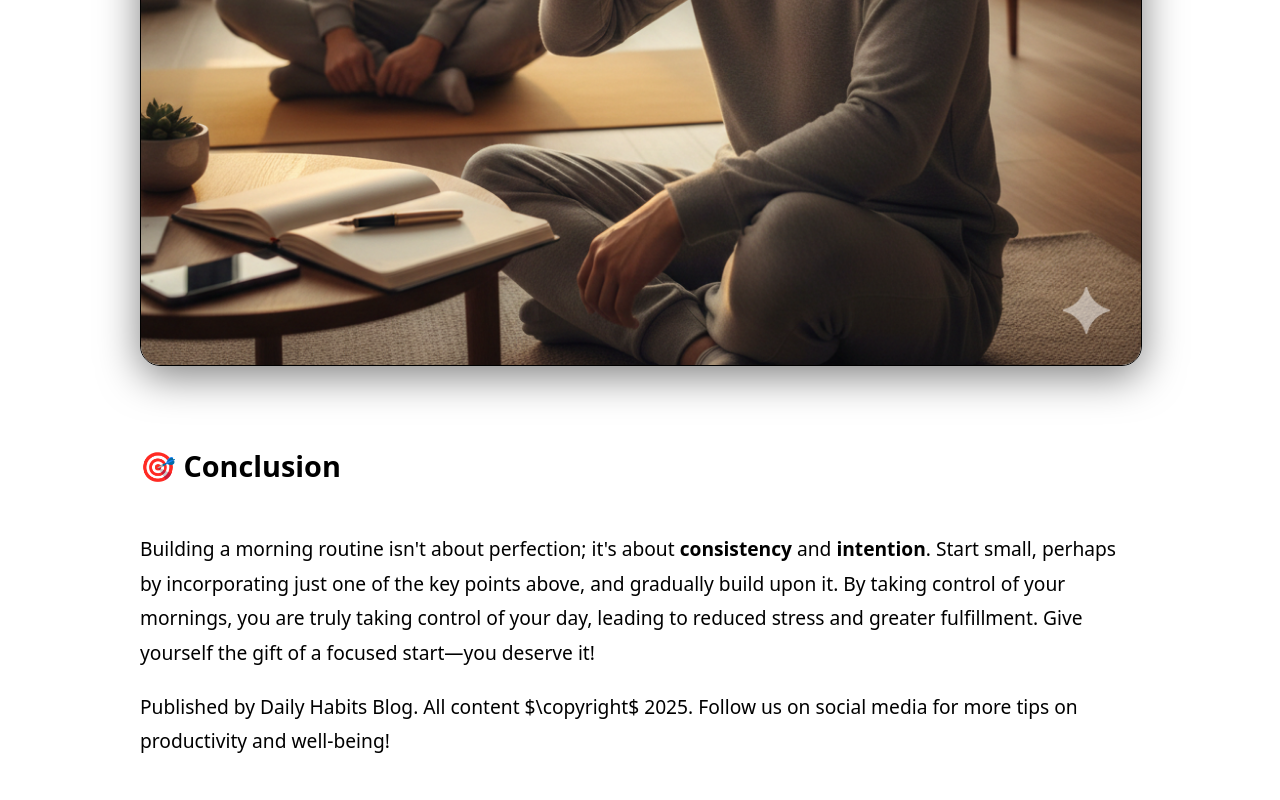
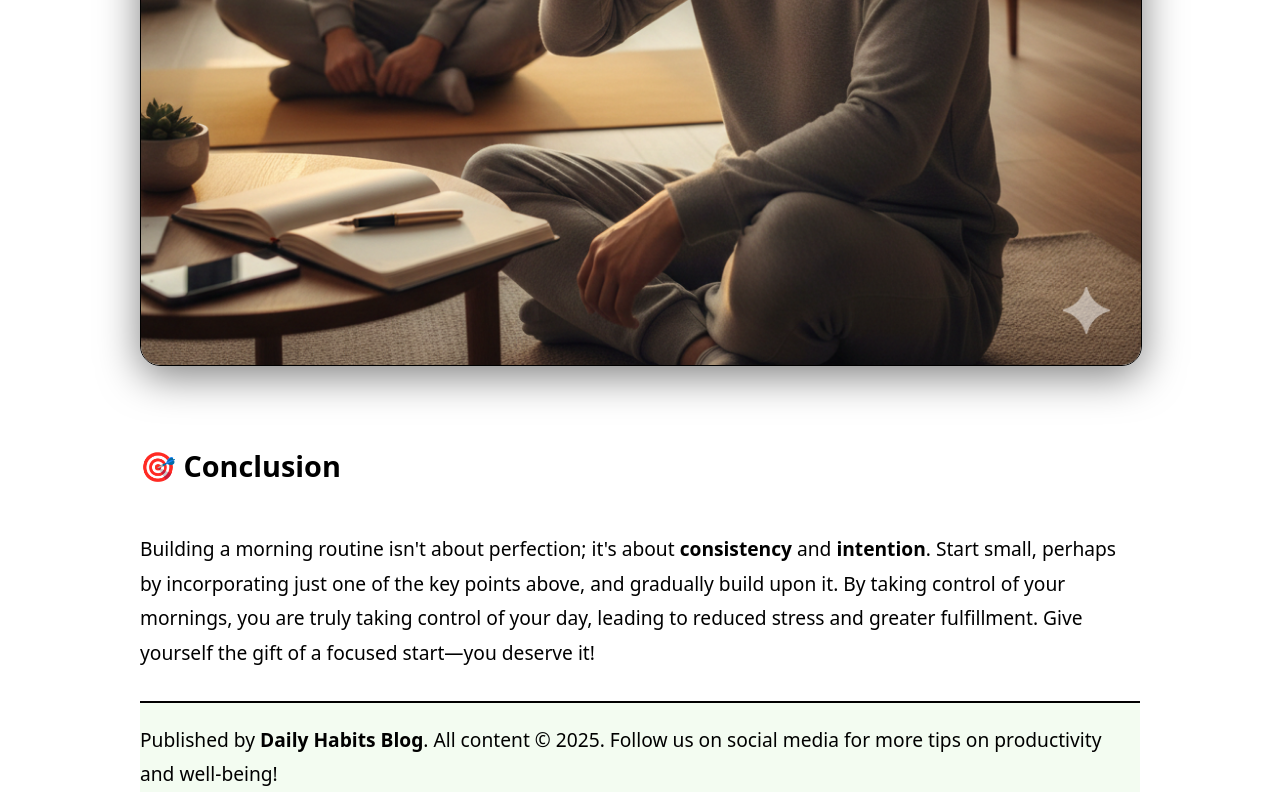
Before and after one commit to CD1FOX/Basic-Blog-Post-Template, a plain HTML site: page index.html in a window 1280 px wide. Shown: the part 1772-2572 px from the top of the page. Before the commit the page ends 2539 px from the top, so only its background shows below. Drawn offline with Linux system fonts and the light colour scheme.

Commit message:
Enhance footer styling and update copyright
Made the blog name bold and corrected the copyright symbol in the footer of index.html. Added new CSS rules to style the footer with a border, margin, padding, and background color for improved appearance.

```diff
--- a/index.html
+++ b/index.html
@@ -65,7 +65,7 @@
         </section>
 
         <footer>
-            Published by Daily Habits Blog. All content $\copyright$ 2025. Follow us on social media for more tips on
+            Published by <strong>Daily Habits Blog</strong>. All content &copy; 2025. Follow us on social media for more tips on
             productivity and well-being!
         </footer>
     </article>
--- a/style.css
+++ b/style.css
@@ -25,3 +25,10 @@
     box-shadow: 0px 10px 40px rgba(0, 0, 0, 0.5);
     margin: 40px auto;
 }
+
+footer {
+    border-top: 2px solid black;
+    margin-top: 30px;
+    padding-top: 20px;
+    background-color: rgb(243, 252, 241);
+}
```
